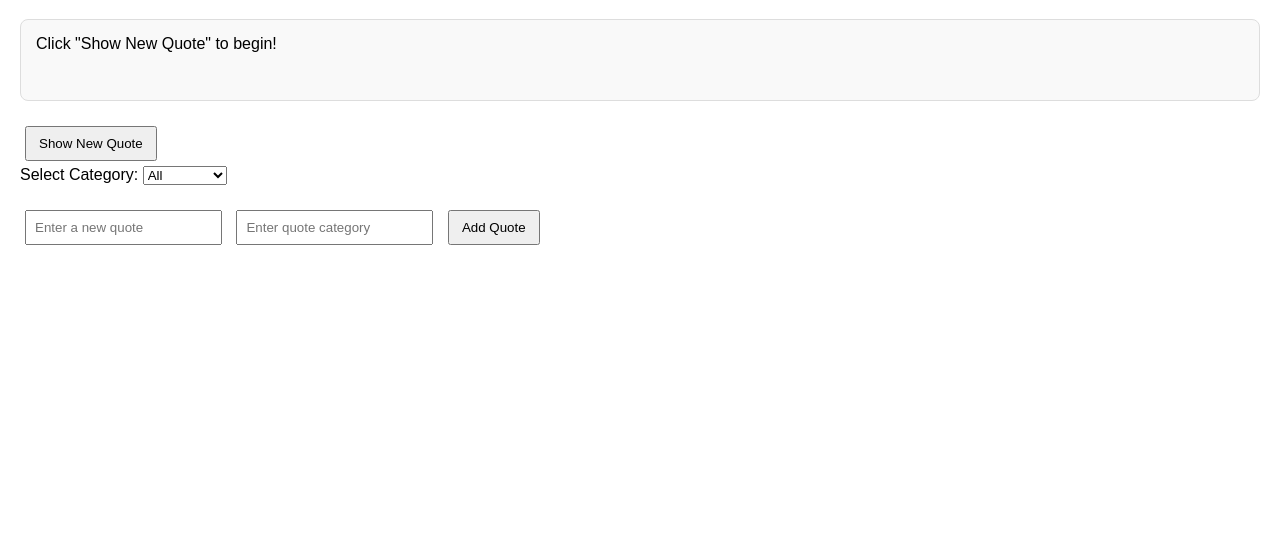
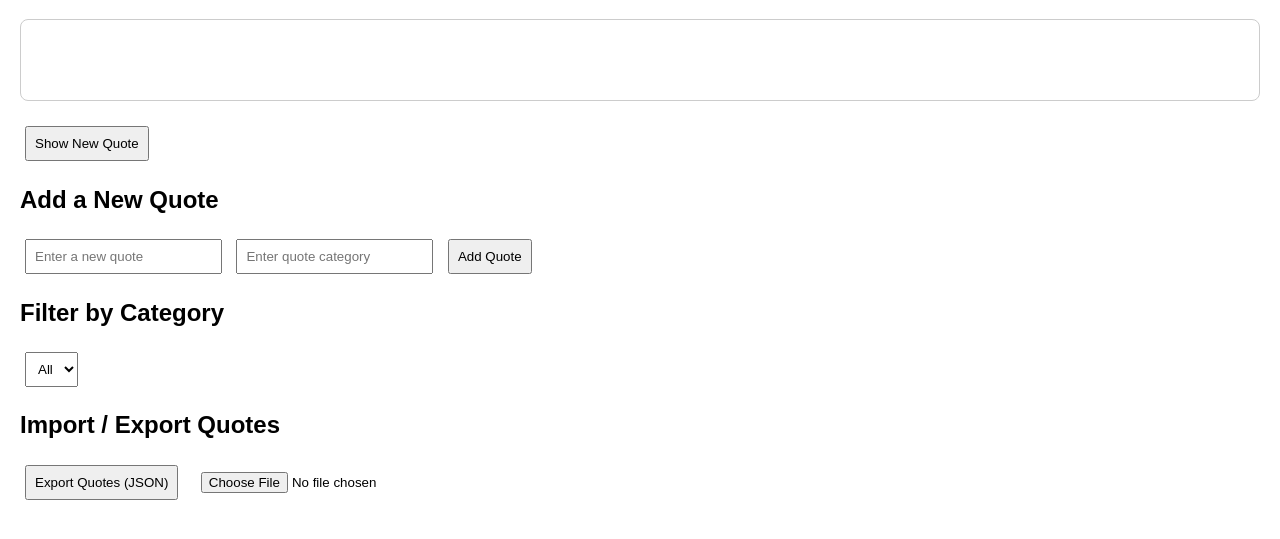
Before and after one commit to WANJOHI111/alx_fe_javascript, a plain HTML site: page dom-manipulation/index.html in a window 1280 px wide. Shown: the part 61-600 px from the top of the page. Drawn offline with Linux system fonts and the light colour scheme.

Commit message:
Update index.html

```diff
--- a/dom-manipulation/index.html
+++ b/dom-manipulation/index.html
@@ -1,7 +1,7 @@
 <!DOCTYPE html>
 <html lang="en">
 <head>
-  <meta charset="UTF-8">
+  <meta charset="UTF-8" />
   <meta name="viewport" content="width=device-width, initial-scale=1.0">
   <title>Dynamic Quote Generator</title>
   <style>
@@ -12,47 +12,52 @@
     #quoteDisplay {
       margin: 20px 0;
       padding: 15px;
-      border: 1px solid #ddd;
+      border: 1px solid #ccc;
       border-radius: 8px;
-      background: #f9f9f9;
+      font-style: italic;
       min-height: 50px;
     }
-    .form-container {
+    .category {
+      font-weight: bold;
+      color: #444;
+    }
+    .controls {
       margin-top: 20px;
     }
-    input {
+    input, select, button {
       margin: 5px;
       padding: 8px;
-    }
-    button {
-      padding: 8px 12px;
-      margin: 5px;
-      cursor: pointer;
     }
   </style>
 </head>
 <body>
   <h1>Dynamic Quote Generator</h1>
 
-  <!-- Quote Display -->
-  <div id="quoteDisplay">Click "Show New Quote" to begin!</div>
+  <!-- Quote display -->
+  <div id="quoteDisplay"></div>
   <button id="newQuote">Show New Quote</button>
 
-  <!-- Category Selection -->
+  <!-- Add quote form -->
+  <h2>Add a New Quote</h2>
   <div>
-    <label for="categorySelect">Select Category: </label>
-    <select id="categorySelect">
-      <option value="all">All</option>
-    </select>
-  </div>
-
-  <!-- Add New Quote Form -->
-  <div class="form-container">
     <input id="newQuoteText" type="text" placeholder="Enter a new quote" />
     <input id="newQuoteCategory" type="text" placeholder="Enter quote category" />
     <button id="addQuoteBtn">Add Quote</button>
   </div>
 
+  <!-- Category filter -->
+  <h2>Filter by Category</h2>
+  <select id="categoryFilter">
+    <option value="all">All</option>
+  </select>
+
+  <!-- JSON Import/Export -->
+  <h2>Import / Export Quotes</h2>
+  <div class="controls">
+    <button id="exportBtn">Export Quotes (JSON)</button>
+    <input type="file" id="importFile" accept=".json" />
+  </div>
+
   <script src="script.js"></script>
 </body>
 </html>
```
